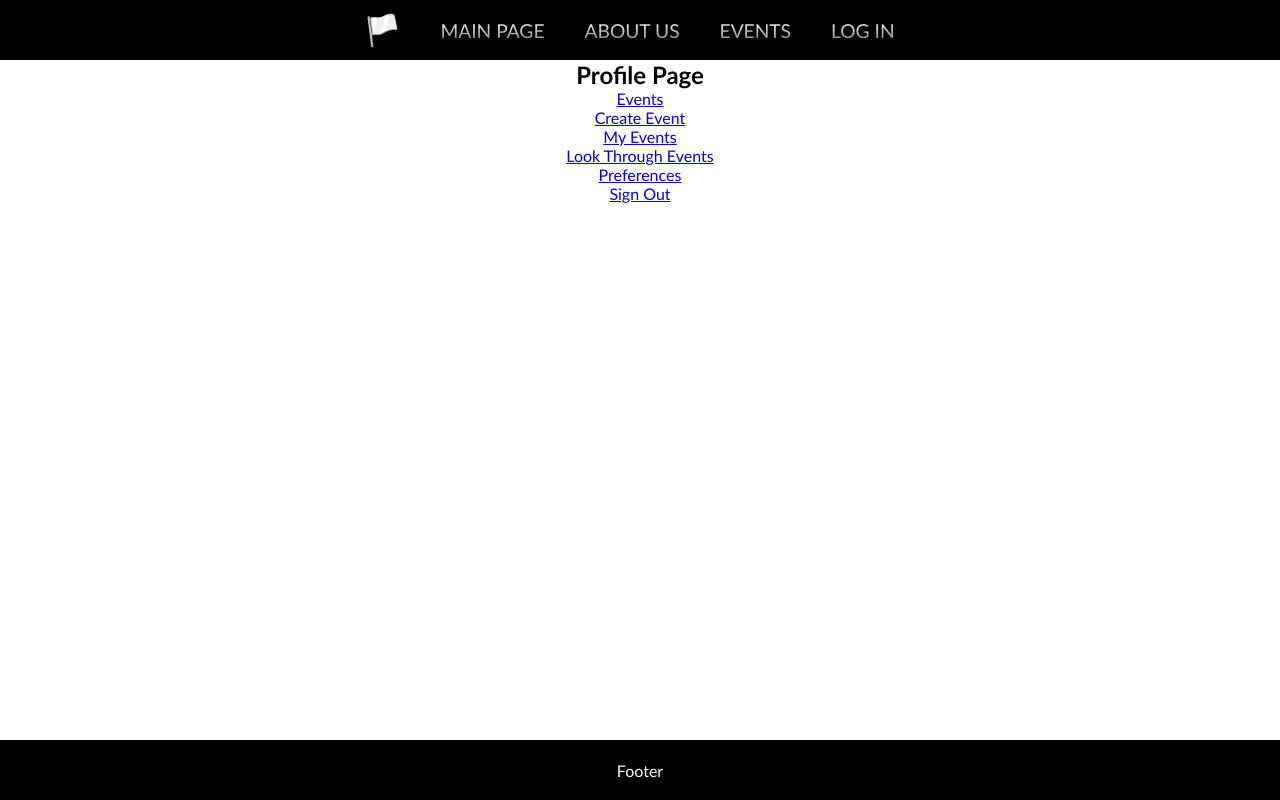
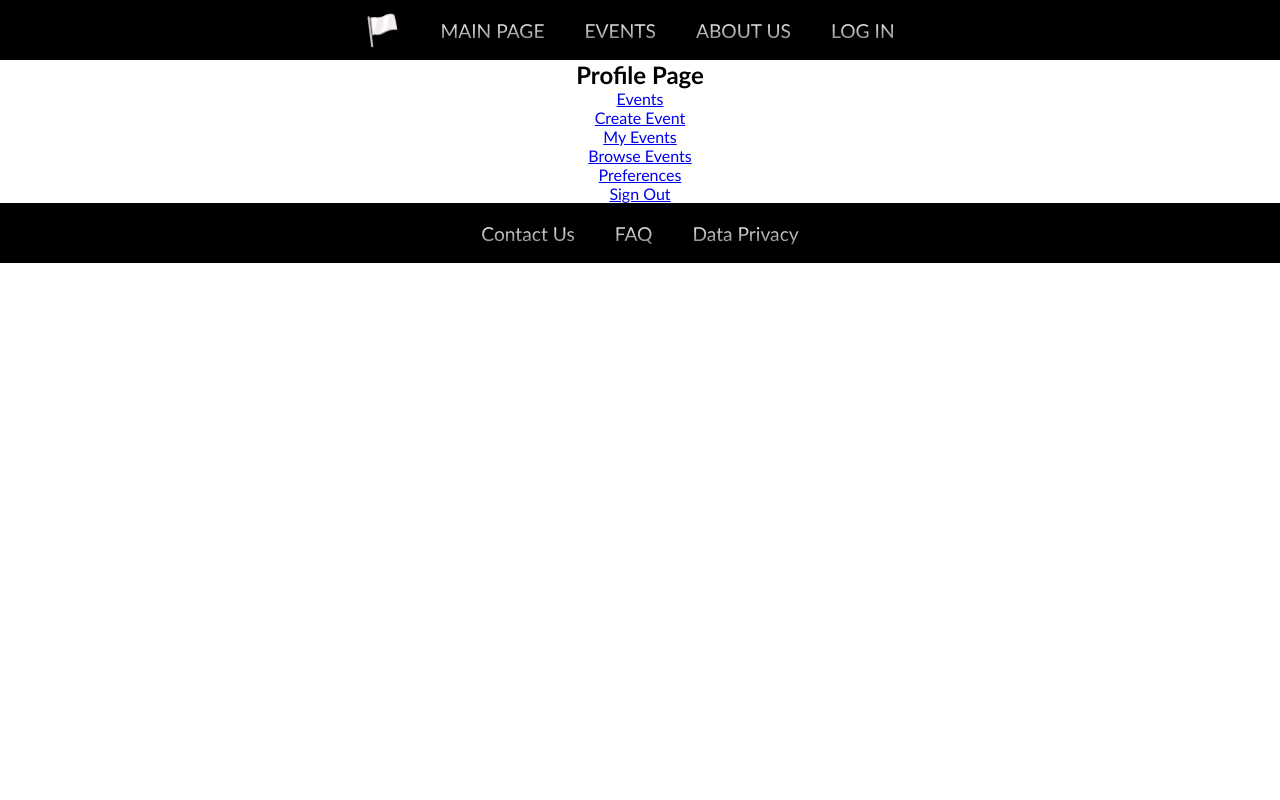
Before and after one commit to Arpadtoth100/EventHorizon, a React (Create React App) app: page /profile in a window 1280 px wide. Built offline with nearby package versions, Linux system fonts and the light colour scheme.

Commit message:
footer fix, EventPage up

```diff
--- a/src/App.js
+++ b/src/App.js
@@ -5,7 +5,7 @@ import MainScreen from './views/MainScreen';
 import PublicLayout from './layouts/PublicLayout';
 import AboutUs from './components/Header/AboutUs';
 import SearchForEvents from './components/SearchForEvents';
-import Eventspage from './components/Eventpage';
+import Eventpage from './components/EventComponents/Eventpage';
 import Privacy from './components/Footer/Privacy';
 import SignOut from './components/SignOut';
 import UserMainLayout from './layouts/UserMainLayout';
@@ -23,9 +23,9 @@ function App() {
         <Route element={<PublicLayout />}>
           <Route path="/" element={<MainScreen />} />
           <Route path="/main" element={<MainScreen />} />
-          <Route path="/aboutus" element={<AboutUs />} />
+          <Route path="/about" element={<AboutUs />} />
           <Route path="/search" element={<SearchForEvents />} />
-          <Route path="/events" element={<Eventspage />} />
+          <Route path="/events" element={<div>Events List coming here</div>} />
           <Route path="/signin" element={<SignInUpScreen />} />
           <Route path="/contact" element={<Contact />} />
           <Route path="/faq" element={<FAQ />} />
@@ -37,7 +37,7 @@ function App() {
           <Route path="/main" element={<MainScreen />} />
           <Route path="/aboutus" element={<AboutUs />} />
           <Route path="/search" element={<SearchForEvents />} />
-          <Route path="/events" element={<Eventspage />} />
+          <Route path="/events" element={<div>Events List coming here</div>} />
           <Route path="/signout" element={<SignOut />} />
           <Route path="/contact" element={<Contact />} />
           <Route path="/faq" element={<FAQ />} />
--- /dev/null
+++ b/src/components/EventComponents/EventDetail.js
@@ -0,0 +1,23 @@
+function EventDetail() {
+  return (
+    <div>
+      Did you hear that? They've shut down the main reactor. We'll be destroyed
+      for sure. This is madness! We're doomed! There'll be no escape for the
+      Princess this time. What's that? Artoo! Artoo-Detoo, where are you? At
+      last! Where have you been? They're heading in this direction. What are we
+      going to do? We'll be sent to the spice mine of Kessel or smashed into who
+      knows what! Wait a minute, where are you going? The Death Star plans are
+      not in the main computer. Where are those transmissions you intercepted?
+      What have you done with those plans? We intercepted no transmissions. Keep
+      half your group out of range for the next run. Copy, Base One. Luke, take
+      Red Two and Three. Hold up here and wait for my signal...to start your
+      run. What's wrong? Nothing. I'm all right. I've lost Artoo! You may fire
+      when ready. I have you now. Release charges. There's no one on board, sir.
+      According to the log, the crew abandoned ship right after takeoff. It must
+      be a decoy, sir. You must use the information in this R2 unit to plan the
+      attack. It is our only hope. Yes. We are approaching the planet Yavin.
+    </div>
+  );
+}
+
+export default EventDetail;
--- /dev/null
+++ b/src/components/EventComponents/Eventpage.js
@@ -0,0 +1,19 @@
+import Image from '../utilities/Image';
+import EventDetail from './EventDetail';
+import EventInfo from './EventInfo';
+
+function EventPage() {
+  return (
+    <div>
+      <Image />
+      <EventDetail />
+      <EventInfo
+        title={'Random Cat Event'}
+        date={'2022.05.04'}
+        venue={'Carnegie Hall'}
+      />
+    </div>
+  );
+}
+
+export default EventPage;
--- a/src/components/Eventpage.js
+++ /dev/null
@@ -1,5 +0,0 @@
-function Eventpage() {
-  return <div>Eventpage</div>;
-}
-
-export default Eventpage;
--- a/src/components/Footer/Footer.js
+++ b/src/components/Footer/Footer.js
@@ -1,11 +1,49 @@
-
+import { useState } from 'react';
+import { NavLink } from 'react-router-dom';
 
 function Footer() {
-    return(
-        <footer className="footer_main">
-            Footer
-        </footer>
-    )
+  const [menuActive, setMenuActive] = useState('');
+  const [mobileMenuActive, setMobileMenuActive] = useState('');
+
+  const hamburgerHandler = () => {
+    setMenuActive((prev) => (prev ? undefined : 'active'));
+    setMobileMenuActive((prev) => (prev ? undefined : 'act'));
+  };
+
+  console.log(menuActive);
+
+  return (
+    <footer className="footer">
+      <div className="footer_main">
+        <ul className={`menu ${menuActive}`}>
+          <li className="item">
+            <NavLink to="/contact" id="nav-contact" className="link">
+              Contact Us
+            </NavLink>
+          </li>
+          <li className="item">
+            <NavLink to="/faq" id="nav-faq" className="link">
+              FAQ
+            </NavLink>
+          </li>
+          <li className="item">
+            <NavLink to="/privacy" id="nav-privacy" className="link">
+              Data Privacy
+            </NavLink>
+          </li>
+        </ul>
+        <div
+          className={`header_toggle ${mobileMenuActive}`}
+          id="mobile-menu"
+          onClick={hamburgerHandler}
+        >
+          <div className="bar"></div>
+          <div className="bar"></div>
+          <div className="bar"></div>
+        </div>
+      </div>
+    </footer>
+  );
 }
 
-export default Footer
+export default Footer;
--- a/src/components/Header/Navbar.js
+++ b/src/components/Header/Navbar.js
@@ -1,18 +1,17 @@
 import { useState } from 'react';
 import { NavLink } from 'react-router-dom';
-import logo from "../../images/white-flag-svgrepo-com.svg"
+import logo from '../../images/white-flag-svgrepo-com.svg';
 
 function Navbar() {
-
-  const [ menuActive, setMenuActive ] = useState('');
-  const [ mobileMenuActive, setMobileMenuActive ] = useState('');
+  const [menuActive, setMenuActive] = useState('');
+  const [mobileMenuActive, setMobileMenuActive] = useState('');
 
   const hamburgerHandler = () => {
-    setMenuActive((prev) => prev ? undefined : 'active');
-    setMobileMenuActive((prev) => prev ? undefined : 'act');
+    setMenuActive((prev) => (prev ? undefined : 'active'));
+    setMobileMenuActive((prev) => (prev ? undefined : 'act'));
   };
 
-  console.log(menuActive)
+  console.log(menuActive);
 
   return (
     <header className="header">
@@ -20,35 +19,22 @@ function Navbar() {
         <img src={logo} alt="horizon" />
         <ul className={`menu ${menuActive}`}>
           <li className="item">
-
-            <NavLink
-              to="main"
-              id="nav-mainpage"
-              className="link">
+            <NavLink to="/main" id="nav-mainpage" className="link">
               MAIN PAGE
             </NavLink>
           </li>
           <li className="item">
-            <NavLink
-              to="aboutus"
-              id="nav-aboutus"
-              className="link">
+            <NavLink to="/events" id="nav-events" className="link">
+              EVENTS
+            </NavLink>
+          </li>
+          <li className="item">
+            <NavLink to="/about" id="nav-aboutus" className="link">
               ABOUT US
             </NavLink>
           </li>
           <li className="item">
-            <NavLink
-              to="events"
-              id="nav-events"
-              className="link">
-              EVENTS
-            </NavLink>
-          </li>
-          <li className="item">
-            <NavLink
-              to="signin"
-              id="nav-login"
-              className="link">
+            <NavLink to="/signin" id="nav-login" className="link">
               LOG IN
             </NavLink>
           </li>
--- a/src/components/Profile.js
+++ b/src/components/Profile.js
@@ -1,4 +1,4 @@
-import UserNavigationMenu from './UserNavigationMenu';
+import UserNavigationMenu from './utilities/UserNavigationMenu';
 
 function Profile() {
   return (
--- a/src/components/utilities/CardContainer.js
+++ b/src/components/utilities/CardContainer.js
@@ -1,4 +1,4 @@
-import EventCard from './EventCard';
+import EventCard from '../EventComponents/EventCard';
 import { eventCardData } from '../../services/eventCardData';
 
 function CardContainer(props) {
--- a/src/components/UserNavigationMenu.js
+++ b/src/components/utilities/UserNavigationMenu.js
@@ -14,7 +14,7 @@ function UserNavigationMenu() {
           <NavLink to="/myevents">My Events</NavLink>
         </li>
         <li>
-          <NavLink to="/search">Look Through Events</NavLink>
+          <NavLink to="/search">Browse Events</NavLink>
         </li>
         <li>
           <NavLink to="/preferences">Preferences</NavLink>
```
Also changed, not shown: src/components/EventComponents/EventCard.js (renamed from src/components/utilities/EventCard.js), src/components/EventComponents/EventInfo.js (renamed from src/components/EventInfo.js).
